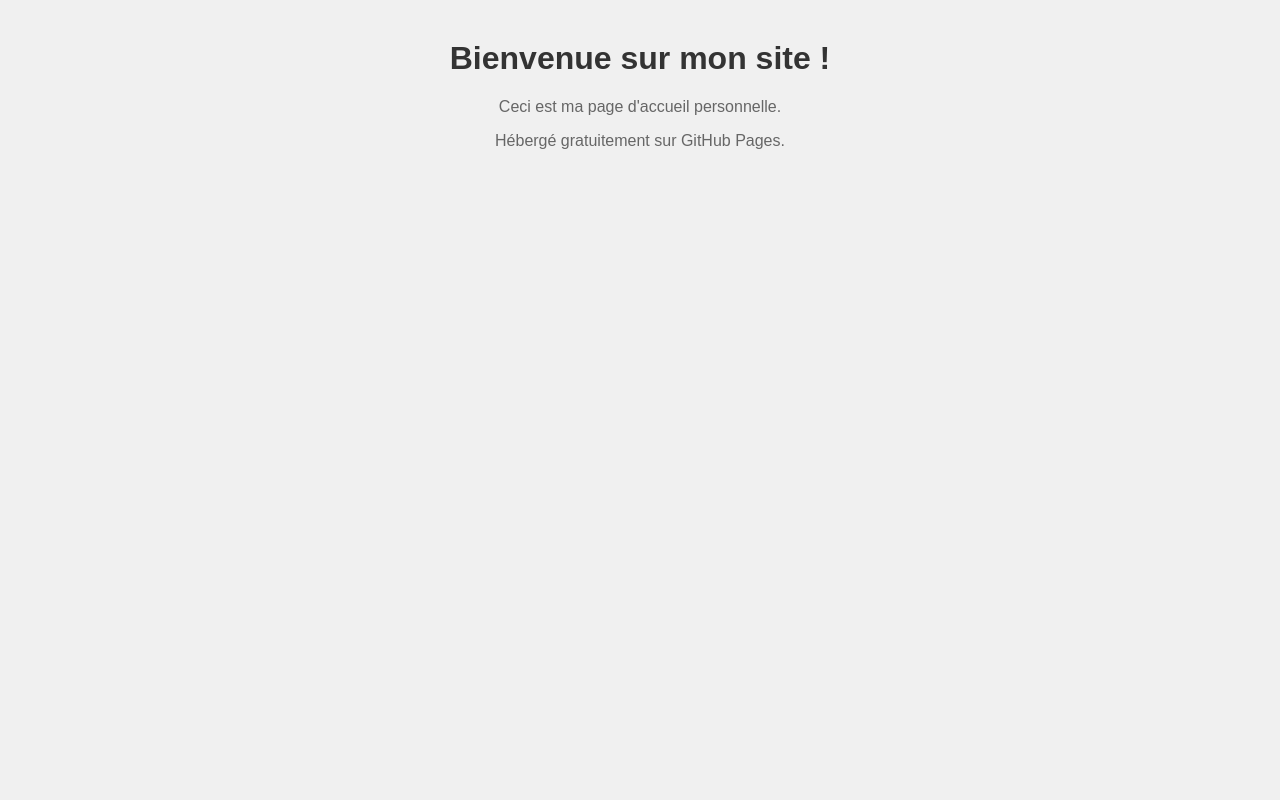
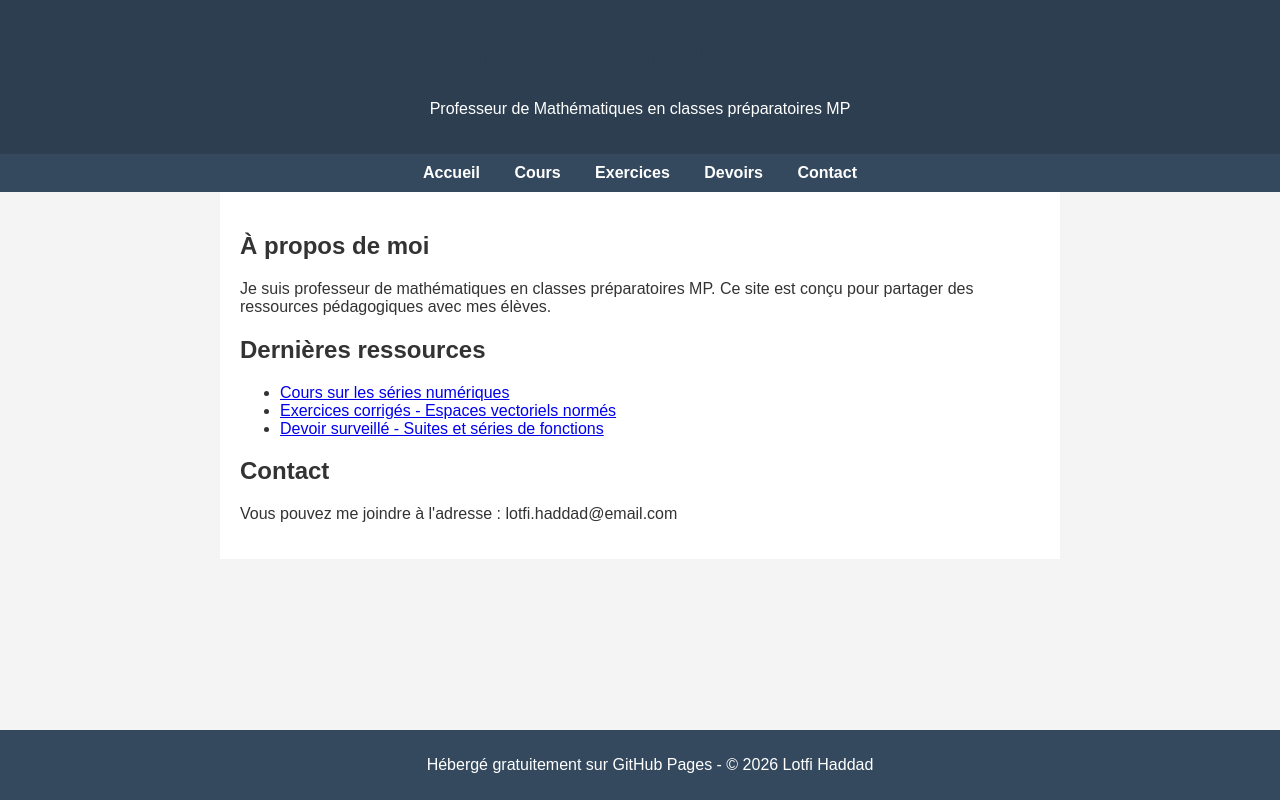
Before and after one commit to lotfihaddad-eng/haddadlotfi.github.io, a plain HTML site: page index.html in a window 1280 px wide. Drawn offline with Linux system fonts and the light colour scheme.

Commit message:
Update index.html

```diff
--- a/index.html
+++ b/index.html
@@ -3,25 +3,86 @@
 <head>
     <meta charset="UTF-8">
     <meta name="viewport" content="width=device-width, initial-scale=1.0">
-    <title>Mon Site Personnel</title>
+    <title>Mathématiques avec Lotfi Haddad</title>
     <style>
         body {
             font-family: Arial, sans-serif;
-            margin: 40px;
-            background-color: #f0f0f0;
+            margin: 0;
+            padding: 0;
+            background-color: #f4f4f4;
+            color: #333;
+        }
+        header {
+            background-color: #2c3e50;
+            color: white;
+            padding: 20px;
             text-align: center;
         }
+        nav {
+            background-color: #34495e;
+            padding: 10px;
+            text-align: center;
+        }
+        nav a {
+            color: white;
+            margin: 0 15px;
+            text-decoration: none;
+            font-weight: bold;
+        }
+        nav a:hover {
+            text-decoration: underline;
+        }
+        main {
+            padding: 20px;
+            max-width: 800px;
+            margin: auto;
+            background-color: white;
+        }
         h1 {
-            color: #333;
+            color: #2c3e50;
         }
-        p {
-            color: #666;
+        footer {
+            background-color: #34495e;
+            color: white;
+            text-align: center;
+            padding: 10px;
+            position: fixed;
+            bottom: 0;
+            width: 100%;
         }
     </style>
 </head>
 <body>
-    <h1>Bienvenue sur mon site !</h1>
-    <p>Ceci est ma page d'accueil personnelle.</p>
-    <p>Hébergé gratuitement sur GitHub Pages.</p>
+    <header>
+        <h1>Bienvenue sur le site de Lotfi Haddad</h1>
+        <p>Professeur de Mathématiques en classes préparatoires MP</p>
+    </header>
+
+    <nav>
+        <a href="#">Accueil</a>
+        <a href="#">Cours</a>
+        <a href="#">Exercices</a>
+        <a href="#">Devoirs</a>
+        <a href="#">Contact</a>
+    </nav>
+
+    <main>
+        <h2>À propos de moi</h2>
+        <p>Je suis professeur de mathématiques en classes préparatoires MP. Ce site est conçu pour partager des ressources pédagogiques avec mes élèves.</p>
+
+        <h2>Dernières ressources</h2>
+        <ul>
+            <li><a href="#">Cours sur les séries numériques</a></li>
+            <li><a href="#">Exercices corrigés - Espaces vectoriels normés</a></li>
+            <li><a href="#">Devoir surveillé - Suites et séries de fonctions</a></li>
+        </ul>
+
+        <h2>Contact</h2>
+        <p>Vous pouvez me joindre à l'adresse : lotfi.haddad@email.com</p>
+    </main>
+
+    <footer>
+        <p>Hébergé gratuitement sur GitHub Pages - &copy; 2026 Lotfi Haddad</p>
+    </footer>
 </body>
 </html>
```
